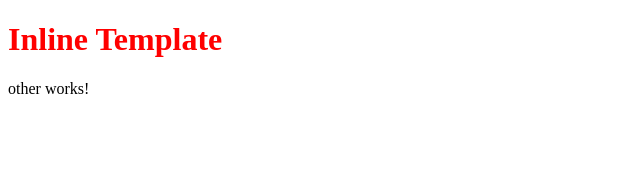
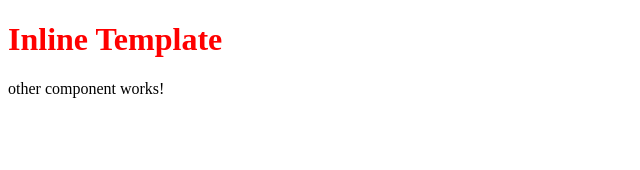
Before and after one commit to wchopite/firstapp-angular2, an Angular app: page / in a window 1280 px wide. Shown: the top 170 px of the page, without its empty margins (0-640 px from the left). Built offline with nearby package versions, Linux system fonts and the light colour scheme.

Commit message:
Change on template other.component.html

```diff
--- a/src/app/other/other.component.html
+++ b/src/app/other/other.component.html
@@ -1,3 +1,3 @@
 <p>
-  other works!
+  other component works!
 </p>
```
